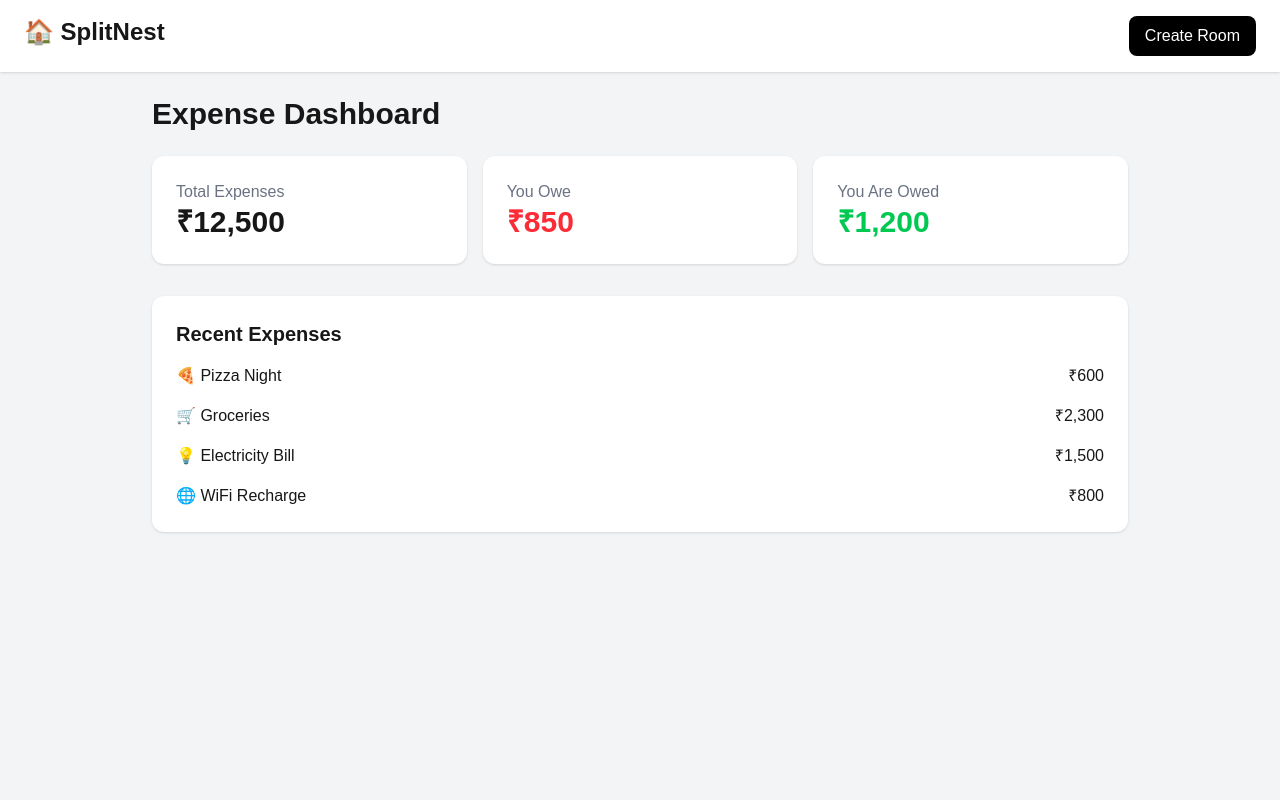
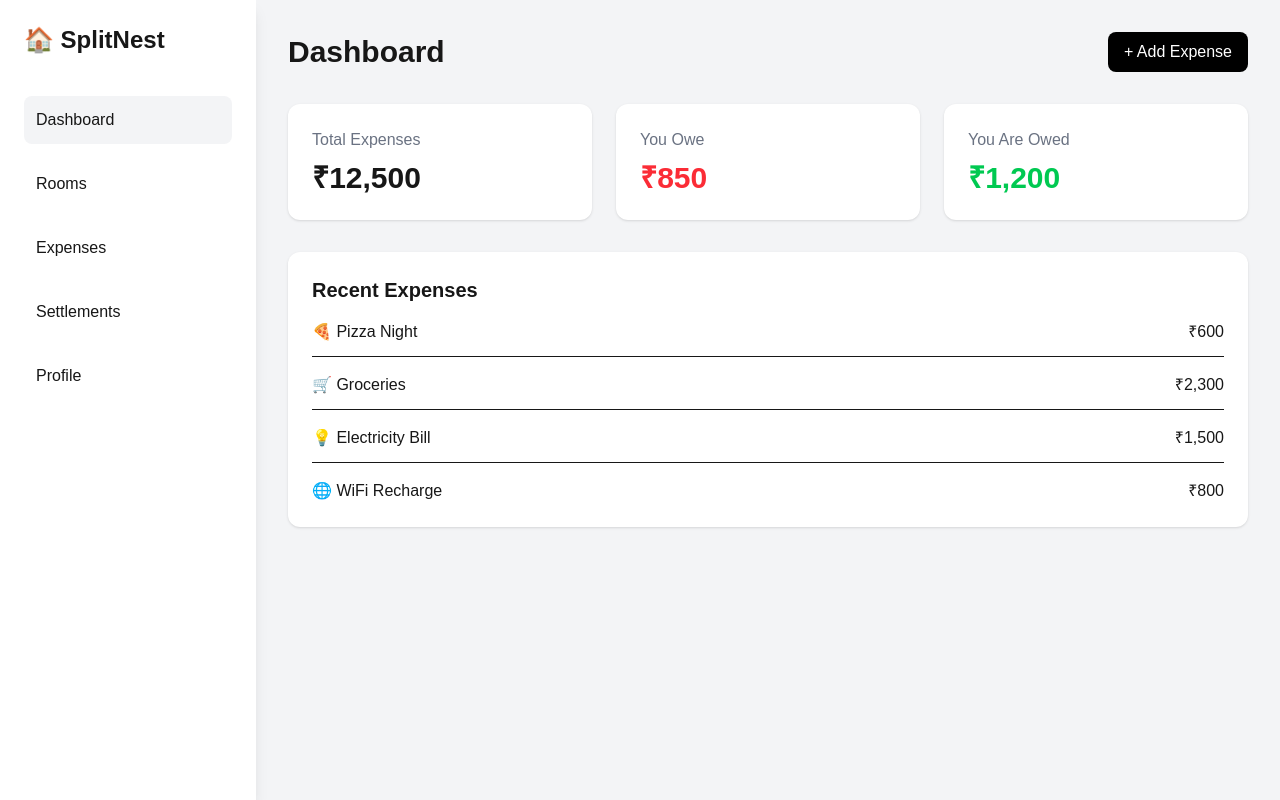
Before and after one commit to shengen13/splitnest, a Next.js app: page /signup in a window 1280 px wide. Built offline with nearby package versions, Linux system fonts and the light colour scheme.

Commit message:
Create SaaS dashboard UI

```diff
--- a/app/signup/page.tsx
+++ b/app/signup/page.tsx
@@ -1,57 +1,87 @@
 export default function Home() {
   return (
-    <main className="min-h-screen bg-gray-100">
-      <nav className="bg-white shadow px-6 py-4 flex justify-between">
-        <h1 className="text-2xl font-bold">🏠 SplitNest</h1>
+    <div className="min-h-screen bg-gray-100 flex">
+      {/* Sidebar */}
+      <aside className="w-64 bg-white shadow-lg p-6">
+        <h1 className="text-2xl font-bold mb-10">🏠 SplitNest</h1>
 
-        <button className="bg-black text-white px-4 py-2 rounded-lg">
-          Create Room
-        </button>
-      </nav>
+        <nav className="space-y-4">
+          <div className="p-3 rounded-lg bg-gray-100 cursor-pointer">
+            Dashboard
+          </div>
 
-      <section className="max-w-5xl mx-auto p-6">
-        <h2 className="text-3xl font-bold mb-6">
-          Expense Dashboard
-        </h2>
+          <div className="p-3 rounded-lg hover:bg-gray-100 cursor-pointer">
+            Rooms
+          </div>
 
-        <div className="grid md:grid-cols-3 gap-4 mb-8">
+          <div className="p-3 rounded-lg hover:bg-gray-100 cursor-pointer">
+            Expenses
+          </div>
+
+          <div className="p-3 rounded-lg hover:bg-gray-100 cursor-pointer">
+            Settlements
+          </div>
+
+          <div className="p-3 rounded-lg hover:bg-gray-100 cursor-pointer">
+            Profile
+          </div>
+        </nav>
+      </aside>
+
+      {/* Main Content */}
+      <main className="flex-1 p-8">
+        <div className="flex justify-between items-center mb-8">
+          <h2 className="text-3xl font-bold">
+            Dashboard
+          </h2>
+
+          <button className="bg-black text-white px-4 py-2 rounded-lg">
+            + Add Expense
+          </button>
+        </div>
+
+        {/* Stats */}
+        <div className="grid md:grid-cols-3 gap-6 mb-8">
           <div className="bg-white p-6 rounded-xl shadow">
-            <h3 className="text-gray-500">Total Expenses</h3>
-            <p className="text-3xl font-bold">₹12,500</p>
+            <p className="text-gray-500">Total Expenses</p>
+            <h3 className="text-3xl font-bold mt-2">
+              ₹12,500
+            </h3>
           </div>
 
           <div className="bg-white p-6 rounded-xl shadow">
-            <h3 className="text-gray-500">You Owe</h3>
-            <p className="text-3xl font-bold text-red-500">
+            <p className="text-gray-500">You Owe</p>
+            <h3 className="text-3xl font-bold text-red-500 mt-2">
               ₹850
-            </p>
+            </h3>
           </div>
 
           <div className="bg-white p-6 rounded-xl shadow">
-            <h3 className="text-gray-500">You Are Owed</h3>
-            <p className="text-3xl font-bold text-green-500">
+            <p className="text-gray-500">You Are Owed</p>
+            <h3 className="text-3xl font-bold text-green-500 mt-2">
               ₹1,200
-            </p>
+            </h3>
           </div>
         </div>
 
+        {/* Recent Expenses */}
         <div className="bg-white rounded-xl shadow p-6">
           <h3 className="text-xl font-bold mb-4">
             Recent Expenses
           </h3>
 
           <div className="space-y-4">
-            <div className="flex justify-between">
+            <div className="flex justify-between border-b pb-3">
               <span>🍕 Pizza Night</span>
               <span>₹600</span>
             </div>
 
-            <div className="flex justify-between">
+            <div className="flex justify-between border-b pb-3">
               <span>🛒 Groceries</span>
               <span>₹2,300</span>
             </div>
 
-            <div className="flex justify-between">
+            <div className="flex justify-between border-b pb-3">
               <span>💡 Electricity Bill</span>
               <span>₹1,500</span>
             </div>
@@ -62,7 +92,7 @@ export default function Home() {
             </div>
           </div>
         </div>
-      </section>
-    </main>
+      </main>
+    </div>
   );
 }
```
